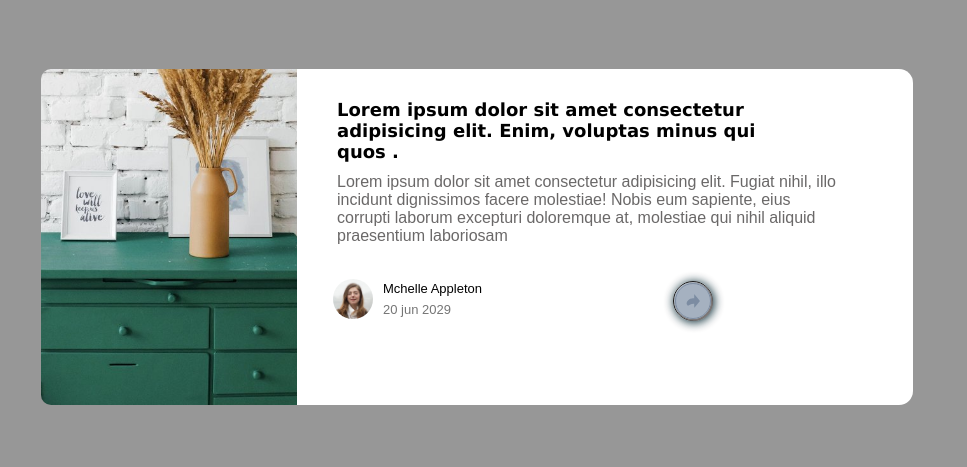
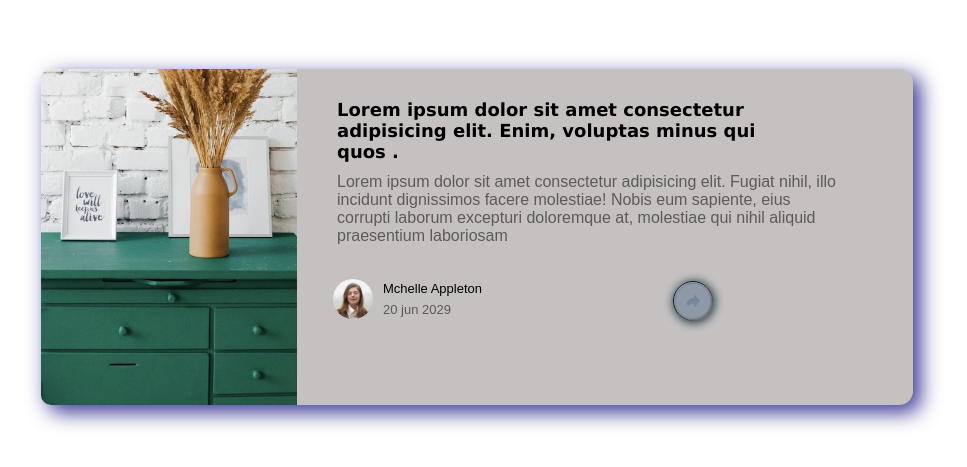
Before and after one commit to guilherm707070/card-Componente-de-visualiza-o-do-artigo, a plain HTML site: page index.html in a window 1280 px wide. Shown: the part 171-638 px from the top of the page, without its empty margins (163-1130 px from the left). Drawn offline with Linux system fonts and the light colour scheme.

Commit message:
descktop-0.2.5

```diff
--- a/style.css
+++ b/style.css
@@ -11,7 +11,7 @@
 }
 
 body {
-  background-color: #979797;
+  background-color: #ffffff;
   display: flex;
   justify-content: center;
   align-items: center;
@@ -19,7 +19,8 @@ body {
   padding: 0px;
 }
 main {
-  background-color: #ffff;
+  box-shadow: #3f3f97 7px 7px 20px 1px;
+  background-color: #c5c1c1;
   color: black;
   margin-top: 30vh;
   width: 109vh;
```
